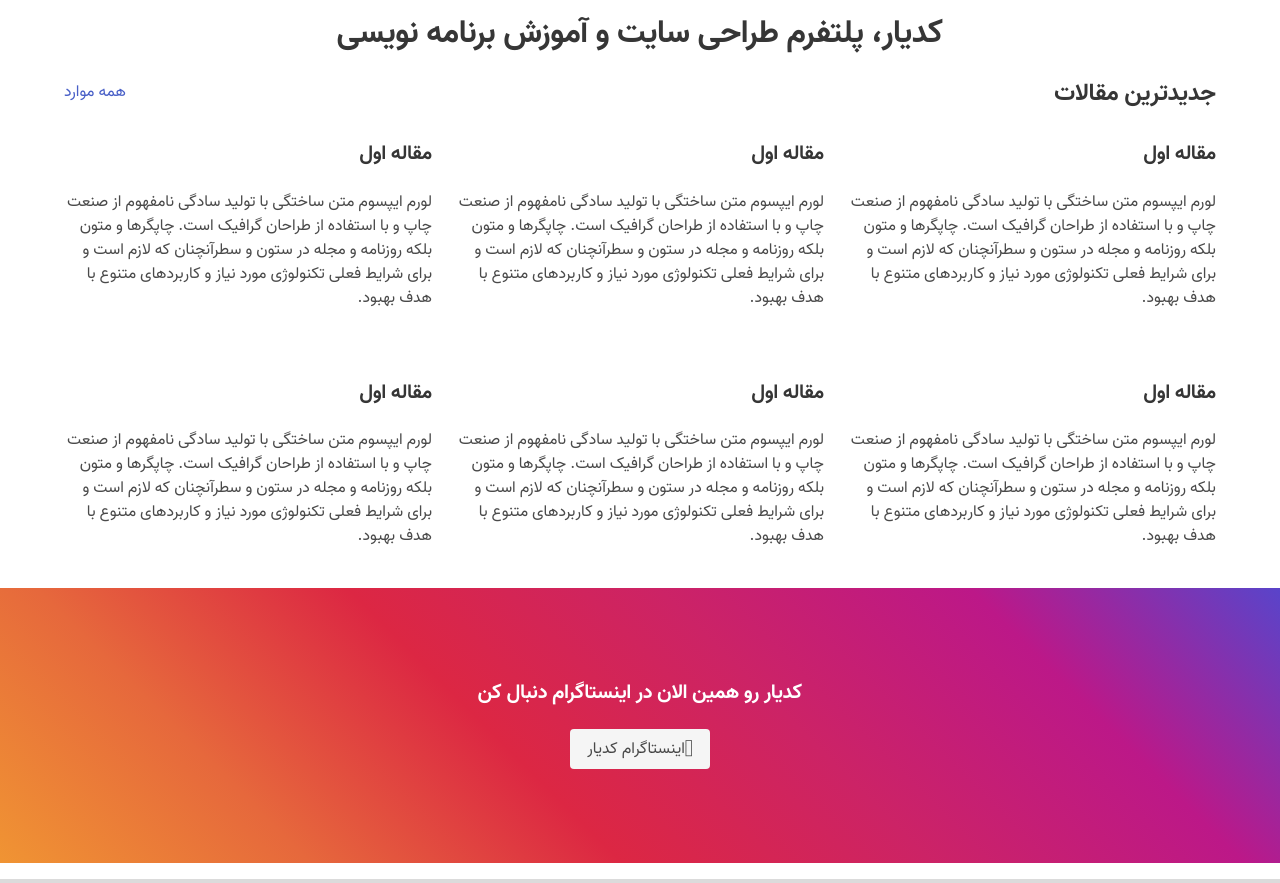
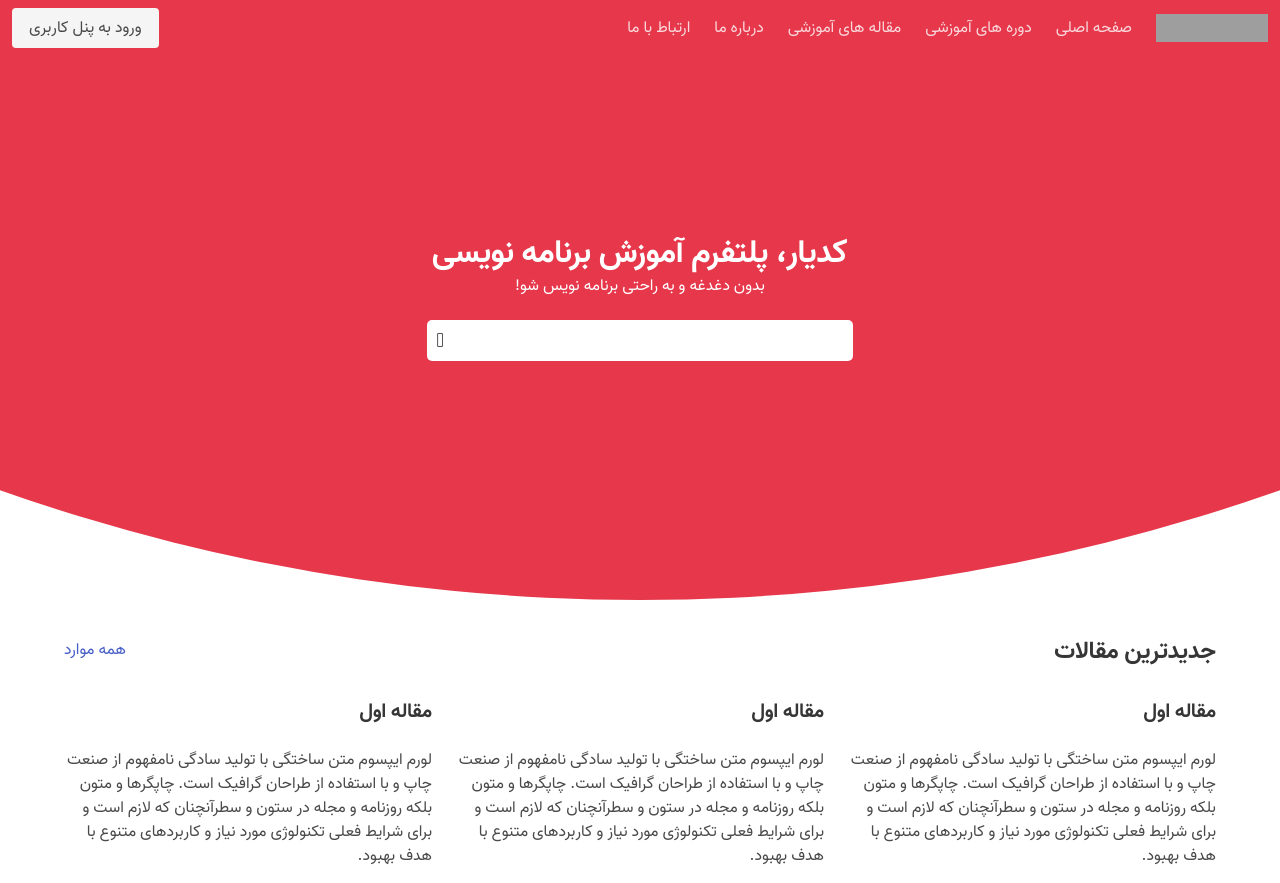
Before and after one commit to codiyar/codiyar-web, a plain HTML site: page index.html in a window 1280 px wide. Shown: the top 883 px of the page. Drawn offline with nearby package versions, Linux system fonts and the light colour scheme; grey boxes are pictures that could not be loaded.

Commit message:
added header and menu

```diff
--- a/index.html
+++ b/index.html
@@ -16,14 +16,70 @@
             integrity="sha384-AYmEC3Yw5cVb3ZcuHtOA93w35dYTsvhLPVnYs9eStHfGJvOvKxVfELGroGkvsg+p"
             crossorigin="anonymous"
         />
-        <link rel="stylesheet" href="styles.css" />
+        <link rel="stylesheet" href="styles/styles.css" />
     </head>
     <body>
+        <header class="header-section">
+            <nav class="navbar" role="navigation" aria-label="main navigation">
+                <div class="navbar-brand">
+                    <a class="navbar-item" href="https://bulma.io">
+                        <img
+                            src="https://bulma.io/images/bulma-logo.png"
+                            width="112"
+                            height="28"
+                        />
+                    </a>
+
+                    <a
+                        role="button"
+                        class="navbar-burger"
+                        aria-label="menu"
+                        aria-expanded="false"
+                        data-target="navbarBasicExample"
+                    >
+                        <span aria-hidden="true"></span>
+                        <span aria-hidden="true"></span>
+                        <span aria-hidden="true"></span>
+                    </a>
+                </div>
+
+                <div id="navbarBasicExample" class="navbar-menu">
+                    <div class="navbar-end">
+                        <a class="navbar-item">صفحه اصلی</a>
+                        <a class="navbar-item">دوره های آموزشی</a>
+                        <a class="navbar-item">مقاله های آموزشی</a>
+                        <a class="navbar-item">درباره ما</a>
+                        <a class="navbar-item">ارتباط با ما</a>
+                    </div>
+
+                    <div class="navbar-start">
+                        <div class="navbar-item dir-ltr">
+                            <div class="buttons">
+                                <a class="button is-light"
+                                    >ورود به پنل کاربری</a
+                                >
+                            </div>
+                        </div>
+                    </div>
+                </div>
+            </nav>
+
+            <h1 class="title is-3 has-text-centered">
+                کدیار، پلتفرم آموزش برنامه نویسی
+            </h1>
+            <h2 class="subtitle is-6 has-text-centered p-0">
+                بدون دغدغه و به راحتی برنامه نویس شو!
+            </h2>
+
+            <form class="search">
+                <input type="text" />
+                <button type="submit">
+                    <i class="fab fa-instagram"></i>
+                </button>
+            </form>
+        </header>
+
         <div class="container">
-            <h1 class="title is-3 has-text-centered p-4">
-                کدیار، پلتفرم طراحی سایت و آموزش برنامه نویسی
-            </h1>
-
             <div class="columns is-flex-wrap-wrap">
                 <div
                     class="
--- a/styles.css
+++ /dev/null
@@ -1,21 +0,0 @@
-* {
-    font-family: Vazir !important;
-}
-
-body {
-    direction: rtl;
-}
-
-.instagram-section {
-    width: 100%;
-    padding: 70px 0;
-    background: linear-gradient(
-        45deg,
-        #f09433 0%,
-        #e6683c 20%,
-        #dc2743 40%,
-        #cc2366 60%,
-        #bc1888 80%,
-        #285aeb 110%
-    );
-}
--- /dev/null
+++ b/styles/styles.css
@@ -0,0 +1,107 @@
+* {
+    font-family: Vazir !important;
+}
+
+body {
+    direction: rtl;
+}
+
+input:hover,
+input:active,
+input:focus,
+input:visited,
+button:hover,
+button:active,
+button:focus,
+button:visited {
+    outline: none;
+}
+
+.dir-ltr {
+    direction: ltr;
+}
+
+.header-section {
+    position: relative;
+    overflow: hidden;
+    z-index: 2;
+    height: 600px;
+    margin-bottom: 50px;
+}
+
+.header-section::before {
+    content: "";
+    display: block;
+    background: #e6374b;
+    position: absolute;
+    left: 50%;
+    bottom: 0;
+    transform: translateX(-50%);
+    border-radius: 150vw;
+    width: 300vw;
+    height: 300vw;
+    z-index: -1;
+}
+
+.header-section .navbar {
+    background-color: transparent;
+}
+
+.header-section .navbar-item {
+    color: rgba(255, 255, 255, 0.8);
+}
+
+.header-section .navbar-item:hover,
+.header-section .navbar-item:active,
+.header-section .navbar-item:focus,
+.header-section .navbar-item:visited {
+    outline: none;
+    background-color: transparent;
+    color: #fff;
+}
+
+.header-section h1 {
+    padding-top: 180px;
+    color: #fff;
+}
+
+.header-section h2 {
+    color: #fff;
+}
+
+.search {
+    display: flex;
+    justify-content: center;
+}
+
+.search input {
+    width: 400px;
+    line-height: 38px;
+    border: none;
+    border-top-right-radius: 5px;
+    border-bottom-right-radius: 5px;
+    padding: 0 10px;
+}
+
+.search button {
+    background-color: #fff;
+    border: none;
+    border-top-left-radius: 5px;
+    border-bottom-left-radius: 5px;
+    padding: 10px;
+    cursor: pointer;
+}
+
+.instagram-section {
+    width: 100%;
+    padding: 70px 0;
+    background: linear-gradient(
+        45deg,
+        #f09433 0%,
+        #e6683c 20%,
+        #dc2743 40%,
+        #cc2366 60%,
+        #bc1888 80%,
+        #285aeb 110%
+    );
+}
```
